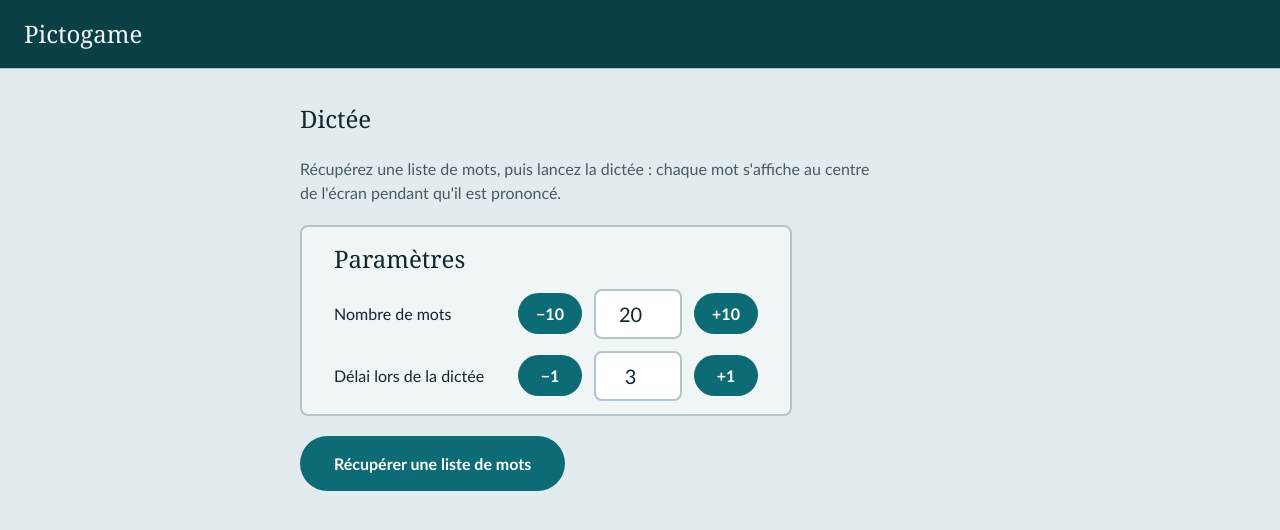
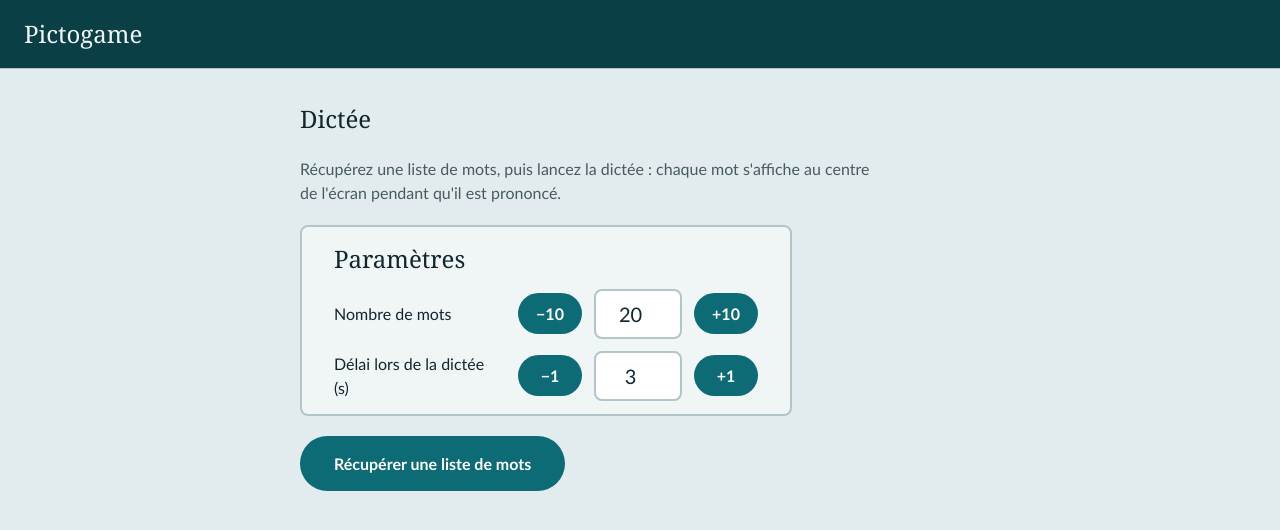
Before and after one commit to Atneyo/pictogame, a React (Vite) app in the folder frontend/: page /dictation in a window 1280 px wide. Shown: the top 530 px of the page. Built offline with nearby package versions, Linux system fonts and the light colour scheme.

Commit message:
fix: update delay parameter label

```diff
--- a/frontend/src/pages/DictationPage.tsx
+++ b/frontend/src/pages/DictationPage.tsx
@@ -74,7 +74,7 @@ export default function DictationPage() {
           max={WORD_MAX}
         />
         <NumberParameter
-          label="Délai lors de la dictée"
+          label="Délai lors de la dictée (s)"
           value={delaySString}
           updateValue={setDelaySString}
           step={1}
```
